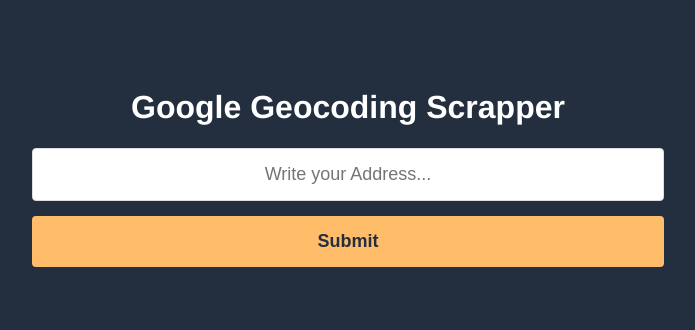
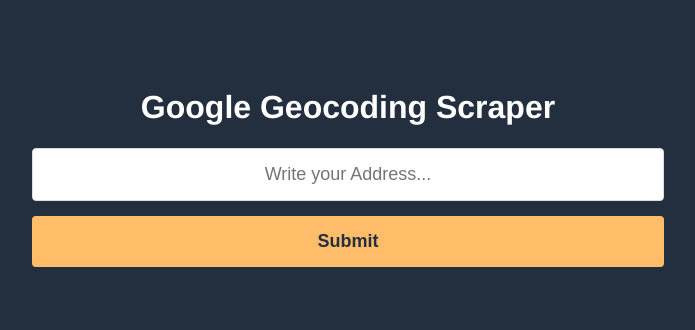
Before and after one commit to juanmiguelguerrero/geolocation-scraping, a website: page index.html in a window 1280 px wide. Shown: the whole page, without its empty margins (292-987 px from the left). Drawn offline with Linux system fonts and the light colour scheme.

Commit message:
Review index.html

```diff
--- a/index.html
+++ b/index.html
@@ -4,7 +4,7 @@
 	<meta charset="UTF-8">
 	<meta name="viewport" content="width=device-width, initial-scale=1.0">
 	<meta http-equiv="X-UA-Compatible" content="ie=edge">
-	<title>Google Geocoding Scrapper</title>
+	<title>Google Geocoding Scraper</title>
 </head>
 <body>
 
@@ -60,7 +60,7 @@
 	</style>
 
 	<div class="content">
-		<h1>Google Geocoding Scrapper</h1>
+		<h1>Google Geocoding Scraper</h1>
 
 		<form action="/" method="POST">
 			<input type="text" name="query" placeholder="Write your Address...">
```
